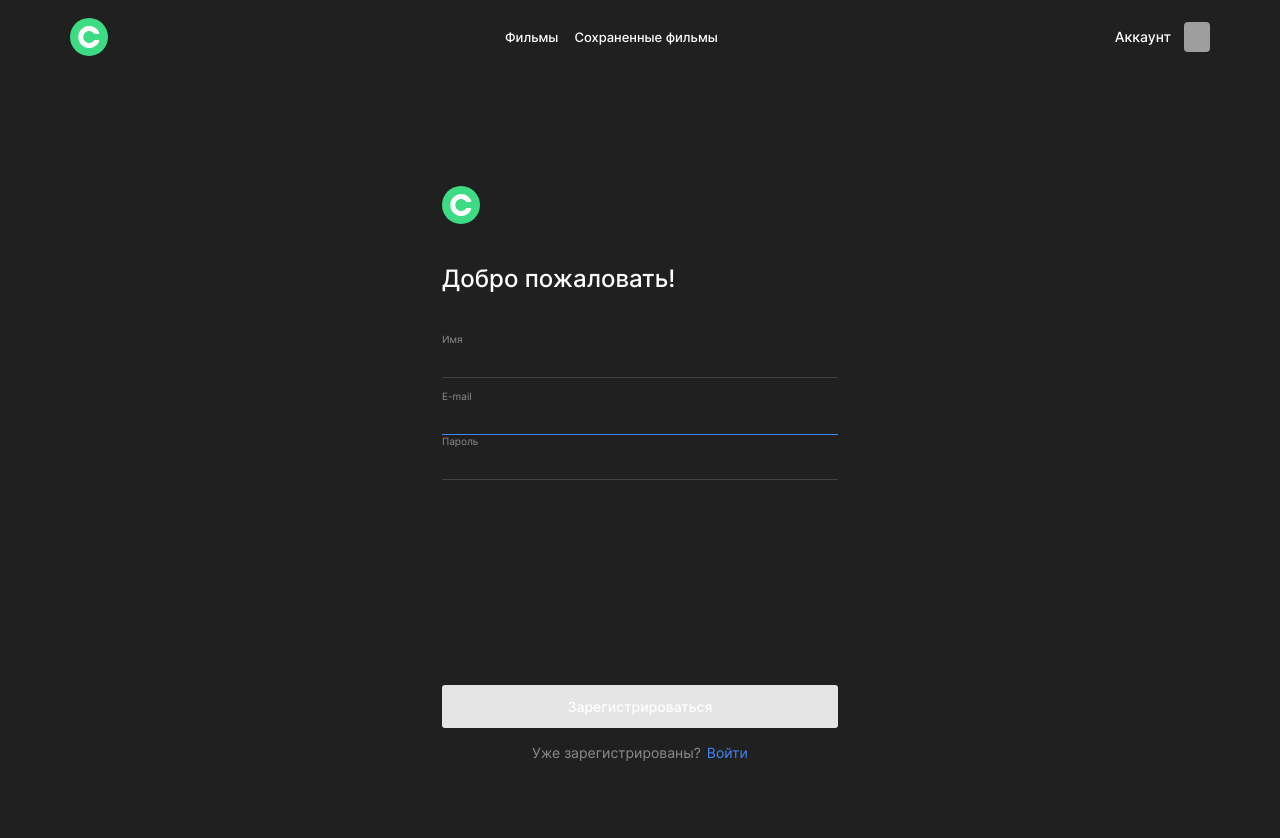
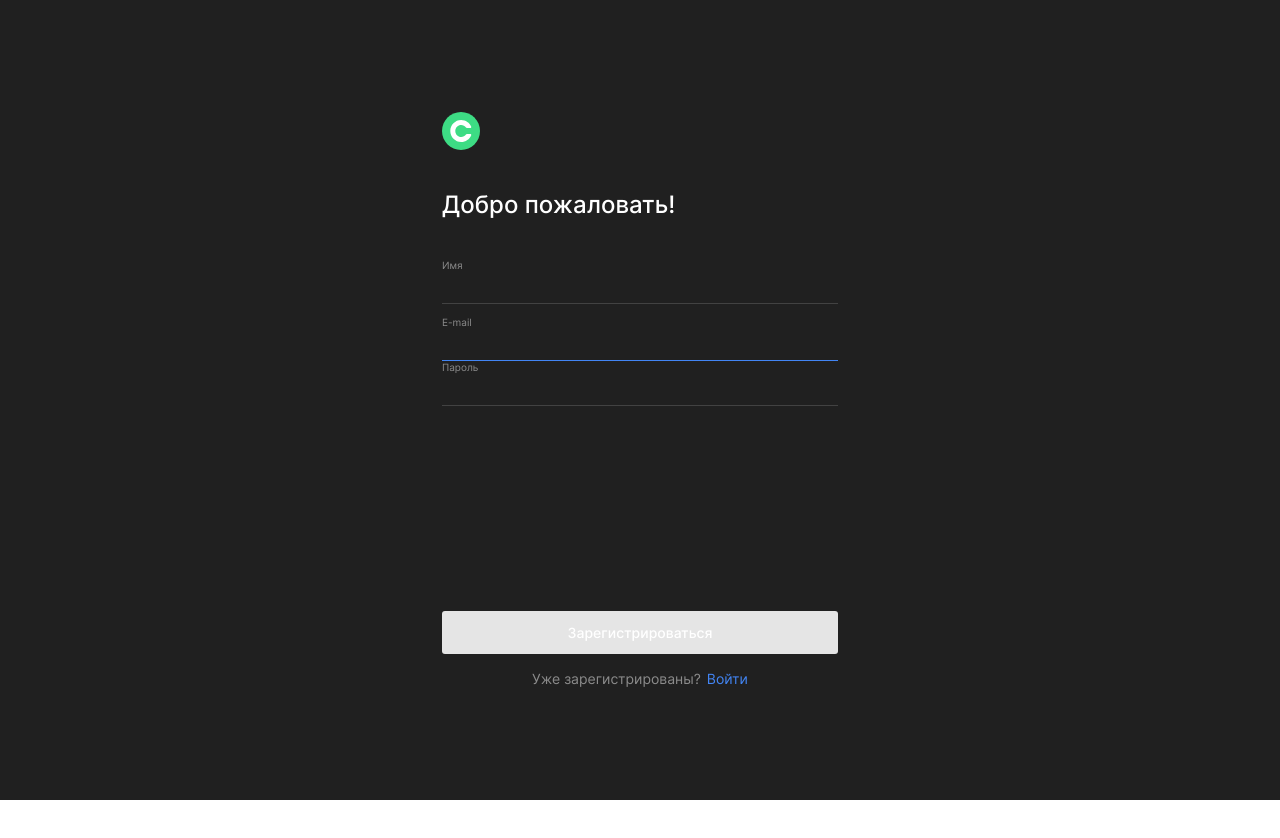
Before and after one commit to Artem-Tckachew/movies-explorer-frontend, a React (Create React App) app: page /signup in a window 1280 px wide. Shown: the top 838 px of the page. After the commit the page ends 800 px from the top, so only its background shows below. Built offline with nearby package versions, Linux system fonts and the light colour scheme; no server answers; grey boxes are pictures that could not be loaded.

Commit message:
Поправил хедер

```diff
--- a/src/components/App/App.js
+++ b/src/components/App/App.js
@@ -309,7 +309,6 @@ function App() {
             setSuccess={setIsUpdateSuccessful}
           />
           <Route exact path='/signup'>
-            <Header isAuth={true} />
             {!isLoggedIn ? (
               <Register
                 onRegister={onRegister}
@@ -323,7 +322,6 @@ function App() {
             )}
           </Route>
           <Route exact path='/signin'>
-            <Header isAuth={true} />
             {!isLoggedIn ? (
               <Login
                 onLogin={onLogin}
```
